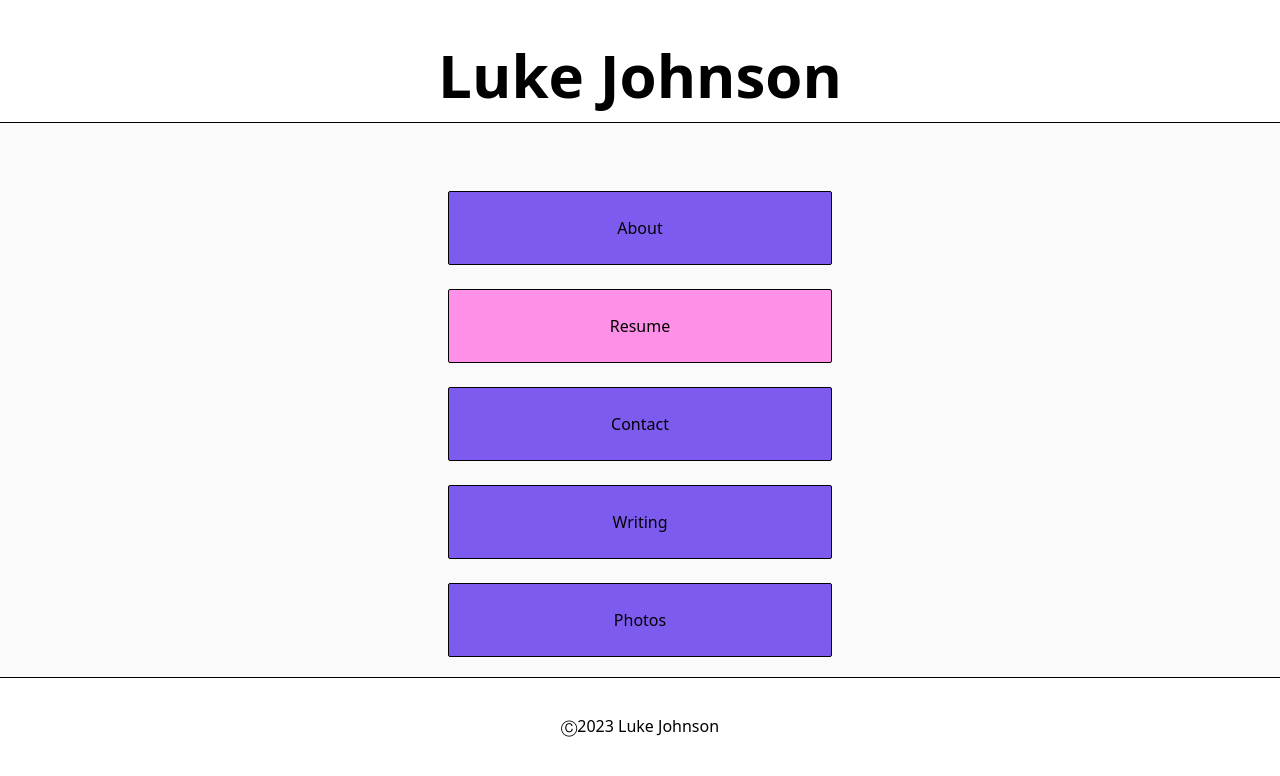
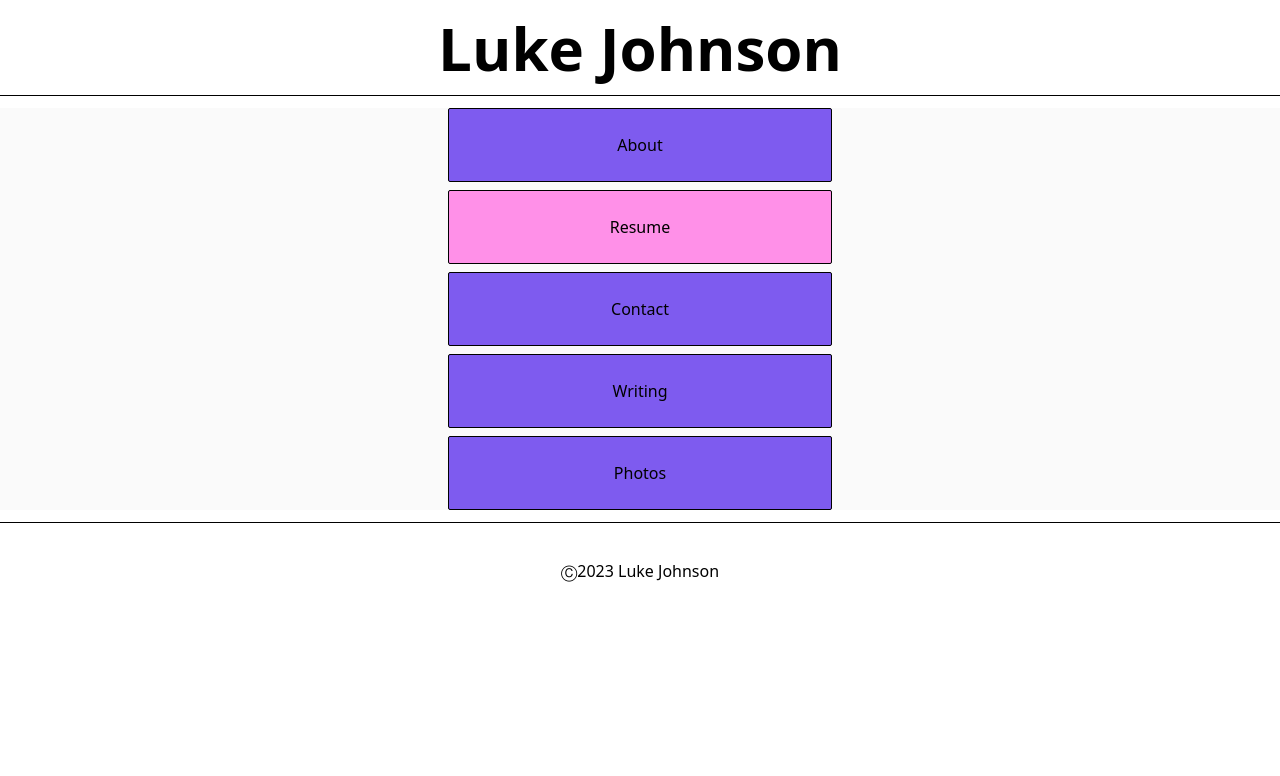
Before and after one commit to lukejo-io/website, a Next.js app: page / in a window 1280 px wide. Shown: the top 776 px of the page. Built offline with nearby package versions, Linux system fonts and the light colour scheme.

Commit message:
Update layout

```diff
--- a/components/Layout.tsx
+++ b/components/Layout.tsx
@@ -5,17 +5,17 @@ import Link from "next/link";
 
 function Layout({ children }: PropsWithChildren) {
   return (
-    <div className="flex min-h-screen flex-col items-center justify-center py-2">
+    <div className="flex flex-col w-full">
       <Link href={"/"}>
-        <div className="flex h-24 w-screen items-center justify-center border-b sticky top-0">
+        <div className="flex h-24 w-full items-center justify-center border-b mb-3">
           <h1 className="text-5xl lg:text-6xl font-bold">Luke Johnson</h1>
         </div>
       </Link>
-      <main className="relative flex w-full p-2 flex-col items-center justify-center lg:px-20 text-center bg-off-white">
+      <div className=" flex w-full flex-col items-center justify-center   bg-off-white">
         {children}
-      </main>
+      </div>
 
-      <footer className="flex h-24 w-screen items-center justify-center border-t">
+      <footer className="flex h-24 w-full items-center justify-center border-t mt-3">
         Ⓒ2023 Luke Johnson
       </footer>
     </div>
--- a/components/LinkButton.tsx
+++ b/components/LinkButton.tsx
@@ -13,7 +13,7 @@ function LinkButton({ link, text, className }: ButtonProps) {
       <Link
         href={link}
         className={clsx(
-          "text-center mt-6 w-96 rounded-sm border p-6 text-left hover:text-blue-600 focus:text-blue-600 hover:shadow-xl hover:opacity-75 active:shadow-inner-xl",
+          "text-center rounded-sm border p-6 text-left hover:text-blue-600 focus:text-blue-600 hover:shadow-xl hover:opacity-75 active:shadow-inner-xl",
           className
         )}
       >
--- a/pages/index.tsx
+++ b/pages/index.tsx
@@ -11,7 +11,7 @@ const Home: NextPage = () => {
         <link rel="icon" href="/favicon.ico" />
       </Head>
 
-      <div className="mt-6 flex max-w-4xl flex-col items-center justify-around sm:w-full p-3">
+      <div className={"flex flex-col gap-2 w-64 md:w-96 "}>
         <LinkButton.Purple link={"/about"} text={"About"} />
         <LinkButton.Pink link={"/resume"} text={"Resume"} />
         <LinkButton.Purple link={"/contact"} text={"Contact"} />
--- a/pages/resume.tsx
+++ b/pages/resume.tsx
@@ -24,7 +24,7 @@ type ListItemProps = {
 };
 
 function ListItem({ description }: ListItemProps) {
-  return <li className={"text-lg"}>{description}</li>;
+  return <li className={"text-lg ml-4"}>{description}</li>;
 }
 
 function DescriptionList({ children }: PropsWithChildren) {
```
